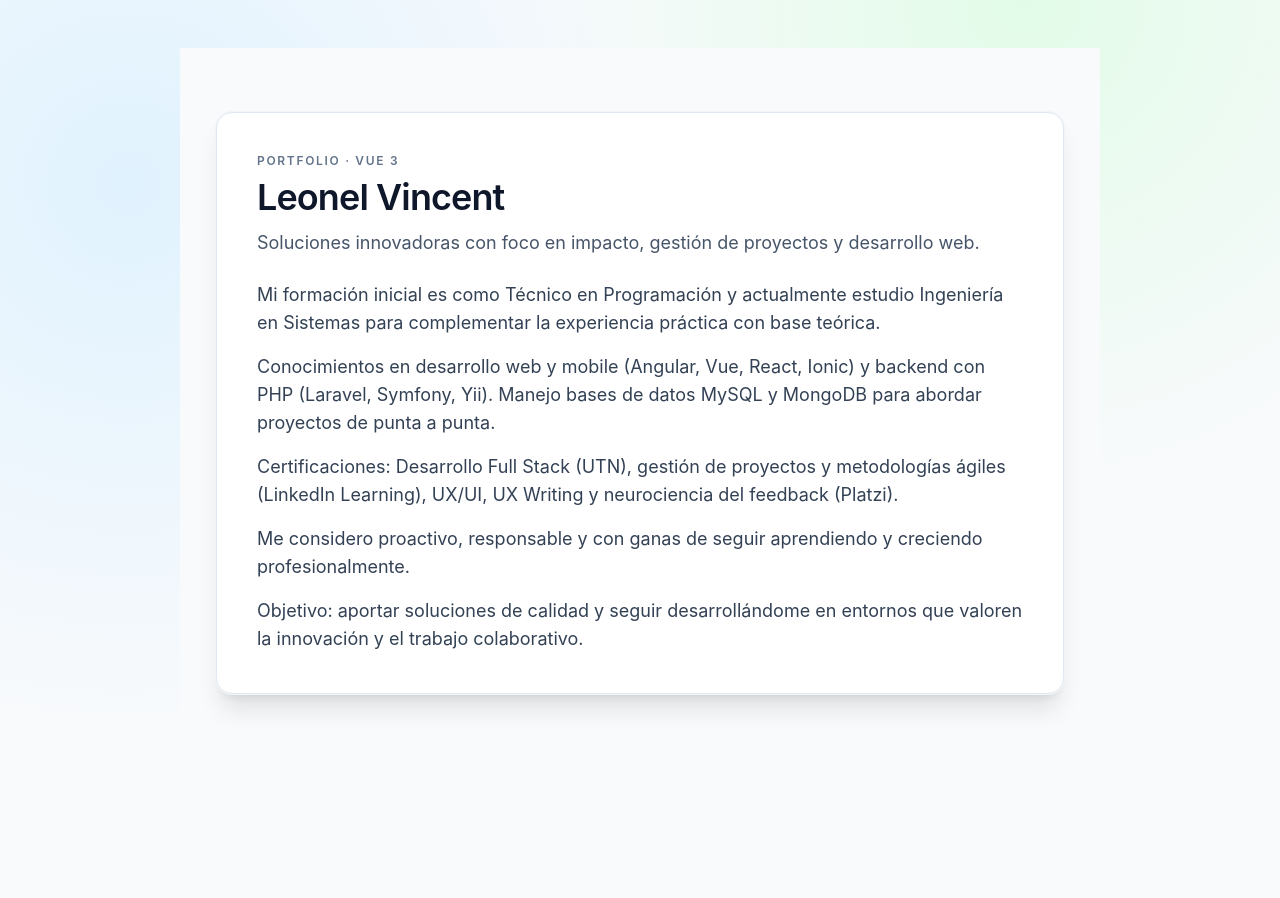
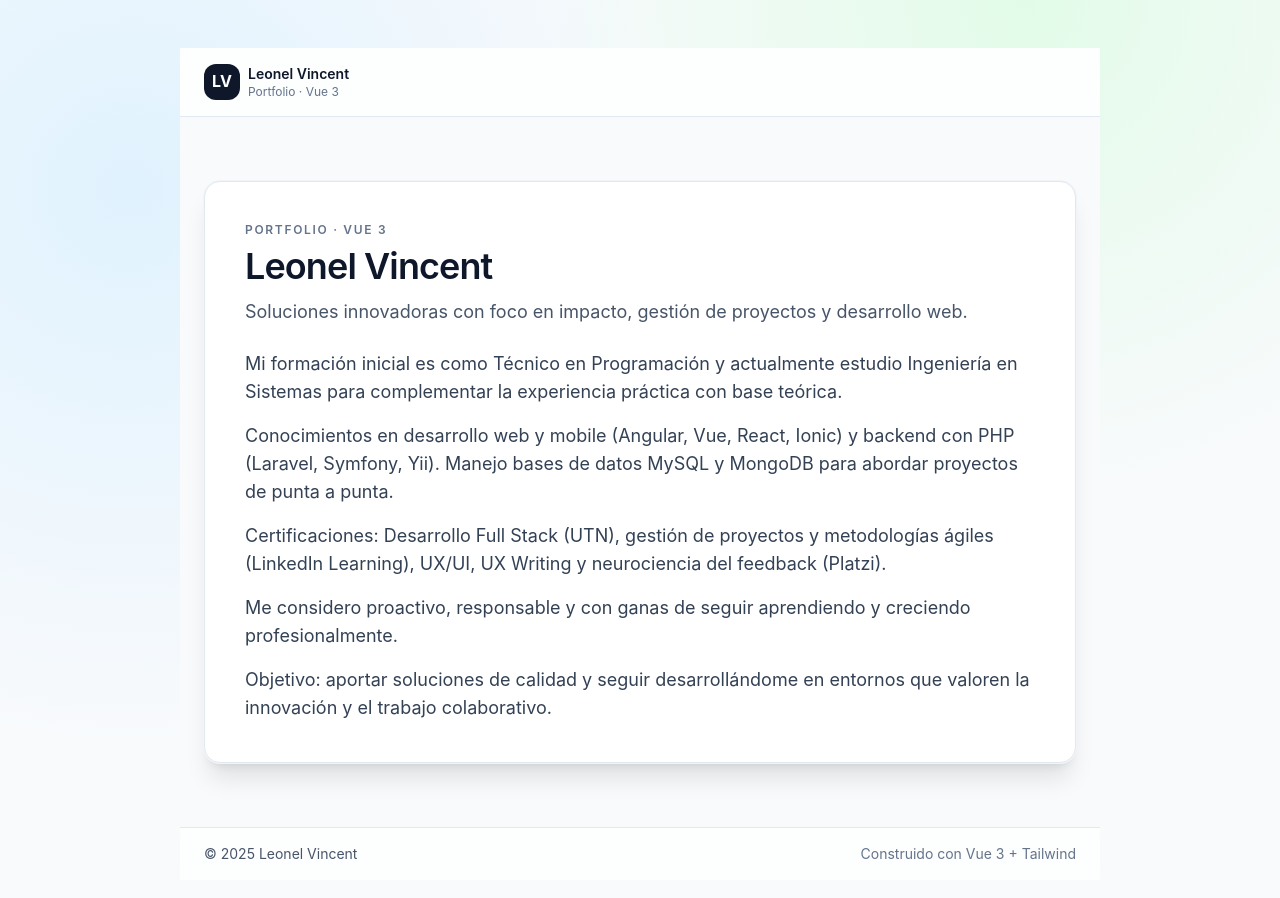
Before and after one commit to leitoov/LeonelVincent, a Vue app: page / in a window 1280 px wide. Shown: the top 898 px of the page. Built offline with nearby package versions, Linux system fonts and the light colour scheme.

Commit message:
feat: add router layout and move presentation to Home page

```diff
--- a/package.json
+++ b/package.json
@@ -9,7 +9,8 @@
     "preview": "vite preview"
   },
   "dependencies": {
-    "vue": "^3.5.12"
+    "vue": "^3.5.12",
+    "vue-router": "^4.4.5"
   },
   "devDependencies": {
     "@vitejs/plugin-vue": "^5.2.0",
--- a/src/App.vue
+++ b/src/App.vue
@@ -1,31 +1,32 @@
 <script setup lang="ts">
-import { useContent } from './composables/useContent'
-
-const { presentation } = useContent()
+import { RouterView } from 'vue-router'
 </script>
 
 <template>
   <div class="min-h-screen bg-slate-50 text-slate-900">
-    <div class="mx-auto max-w-4xl px-6 py-12 md:py-16">
-      <div class="flex flex-col gap-6 rounded-2xl border border-slate-200 bg-white p-8 shadow-xl ring-1 ring-slate-100 md:p-10">
-        <div class="flex flex-col gap-3 md:flex-row md:items-start md:justify-between">
+    <header class="border-b border-slate-200 bg-white/70 backdrop-blur">
+      <div class="mx-auto flex max-w-5xl items-center justify-between px-6 py-4">
+        <div class="flex items-center gap-2">
+          <div class="h-9 w-9 rounded-xl bg-slate-900 text-white grid place-items-center font-bold">LV</div>
           <div>
-            <p class="text-xs font-semibold uppercase tracking-[0.14em] text-slate-500">Portfolio · Vue 3</p>
-            <h1 class="text-3xl font-semibold tracking-tight text-slate-900 md:text-4xl">
-              {{ presentation.title }}
-            </h1>
-            <p class="mt-2 text-base text-slate-600 md:text-lg">
-              {{ presentation.tagline }}
-            </p>
+            <p class="text-sm font-semibold">Leonel Vincent</p>
+            <p class="text-xs text-slate-500">Portfolio · Vue 3</p>
           </div>
         </div>
+      </div>
+    </header>
 
-        <div class="grid gap-4 text-base leading-relaxed text-slate-700 md:text-lg">
-          <p v-for="paragraph in presentation.intro" :key="paragraph.substring(0, 24)">
-            {{ paragraph }}
-          </p>
-        </div>
+    <main class="mx-auto max-w-5xl px-6 py-12 md:py-16">
+      <div class="rounded-2xl border border-slate-200 bg-white p-8 shadow-xl ring-1 ring-slate-100 md:p-10">
+        <RouterView />
       </div>
-    </div>
+    </main>
+
+    <footer class="border-t border-slate-200 bg-white/70 backdrop-blur">
+      <div class="mx-auto flex max-w-5xl items-center justify-between px-6 py-4 text-sm text-slate-600">
+        <span>© {{ new Date().getFullYear() }} Leonel Vincent</span>
+        <span class="text-slate-500">Construido con Vue 3 + Tailwind</span>
+      </div>
+    </footer>
   </div>
 </template>
--- a/src/main.ts
+++ b/src/main.ts
@@ -1,5 +1,8 @@
 import { createApp } from 'vue'
 import App from './App.vue'
+import router from './router'
 import './style.css'
 
-createApp(App).mount('#app')
+const app = createApp(App)
+app.use(router)
+app.mount('#app')
--- /dev/null
+++ b/src/pages/Home.vue
@@ -0,0 +1,27 @@
+<script setup lang="ts">
+import { useContent } from '../composables/useContent'
+
+const { presentation } = useContent()
+</script>
+
+<template>
+  <section class="flex flex-col gap-6">
+    <div class="flex flex-col gap-3 md:flex-row md:items-start md:justify-between">
+      <div>
+        <p class="text-xs font-semibold uppercase tracking-[0.14em] text-slate-500">Portfolio · Vue 3</p>
+        <h1 class="text-3xl font-semibold tracking-tight text-slate-900 md:text-4xl">
+          {{ presentation.title }}
+        </h1>
+        <p class="mt-2 text-base text-slate-600 md:text-lg">
+          {{ presentation.tagline }}
+        </p>
+      </div>
+    </div>
+
+    <div class="grid gap-4 text-base leading-relaxed text-slate-700 md:text-lg">
+      <p v-for="paragraph in presentation.intro" :key="paragraph.substring(0, 24)">
+        {{ paragraph }}
+      </p>
+    </div>
+  </section>
+</template>
--- /dev/null
+++ b/src/router/index.ts
@@ -0,0 +1,18 @@
+import { createRouter, createWebHistory } from 'vue-router'
+import Home from '../pages/Home.vue'
+
+const router = createRouter({
+  history: createWebHistory(import.meta.env.BASE_URL),
+  routes: [
+    {
+      path: '/',
+      name: 'home',
+      component: Home,
+    },
+  ],
+  scrollBehavior() {
+    return { top: 0 }
+  },
+})
+
+export default router
```
Also changed, not shown: 1 other file (tests, documents, lock files or other folders).
